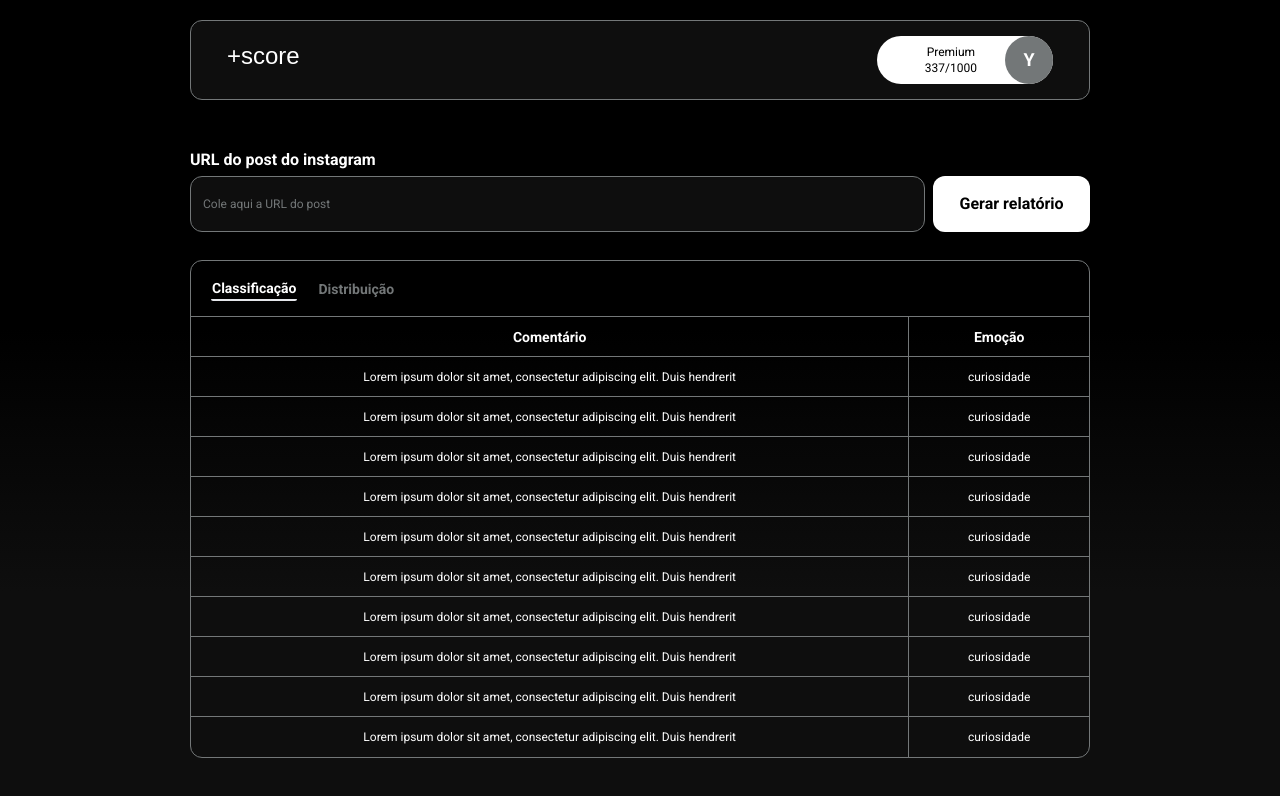
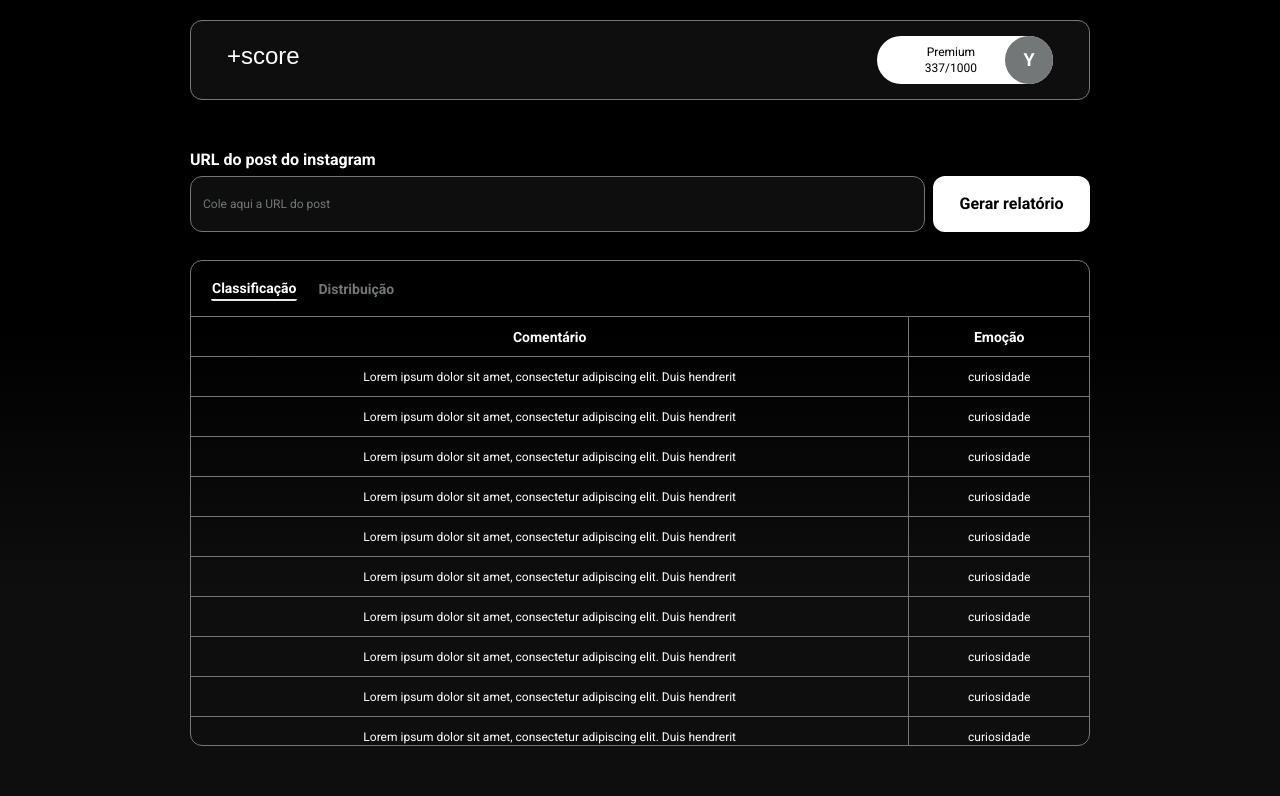
Before and after one commit to yure07/more-score, a Next.js app: page /dashboard in a window 1280 px wide. Shown: the top 796 px of the page. Built offline with nearby package versions, Linux system fonts and the light colour scheme; a web font is replaced by a local one.

Commit message:
fix layout table and change react version and install library recharts

```diff
--- a/package.json
+++ b/package.json
@@ -11,8 +11,9 @@
   "dependencies": {
     "lucide-react": "^0.453.0",
     "next": "15.0.0",
-    "react": "19.0.0-rc-65a56d0e-20241020",
-    "react-dom": "19.0.0-rc-65a56d0e-20241020"
+    "react": "^18.2.0",
+    "react-dom": "^18.2.0",
+    "recharts": "^2.13.0"
   },
   "devDependencies": {
     "@types/node": "^20",
--- a/src/app/dashboard/Tables/ClassificationsTable.tsx
+++ b/src/app/dashboard/Tables/ClassificationsTable.tsx
@@ -2,8 +2,8 @@ import { FileChartColumn } from "lucide-react"
 
 export const ClassificationTable = () => {
   return(
-    <tbody className="flex w-full h-full text-white">
-      <tr className="flex flex-col w-[65%] border-r border-[#737778] md:w-[75%] lg:w-[80%]">
+    <tbody className="flex w-full h-full text-white ">
+      <tr className="flex flex-col w-[65%] h-full border-r border-[#737778] md:w-[75%] lg:w-[80%]">
 
         {/* <td className="w-full flex flex-col text-[#737778] items-center self-center gap-4 font-bold">
           <FileChartColumn className="w-16 h-16 md:w-20 md:h-20"/>
@@ -11,7 +11,7 @@ export const ClassificationTable = () => {
         </td> */}
 
         {Array(10).fill(null).map((_, index) => (
-          <td key={index} className={`flex items-center h-10 ${index !== 9 && 'border-b border-[#737778]'} text-xs px-3`}>
+          <td key={index} className={`flex items-center min-h-10 ${index !== 9 && 'border-b border-[#737778]'} text-xs px-3`}>
             <span className="w-full truncate text-center">
             Lorem ipsum dolor sit amet, consectetur adipiscing elit. Duis hendrerit
             </span>
--- a/src/app/dashboard/Tables/DistribuitionTable.tsx
+++ b/src/app/dashboard/Tables/DistribuitionTable.tsx
@@ -4,10 +4,10 @@ export const DistribuitionTable = () => {
   return(
     <tbody className="flex w-full h-full text-white">
       <tr className="w-full flex flex-col text-[#737778] items-center self-center gap-4 font-bold">
-        <td>
+        {/* <td>
           <ChartPie className="w-16 h-16 md:w-20 md:h-20"/>
         </td>
-        <td className="text-center w-56">Carregue um post para ver a distribuição das emoções</td>
+        <td className="text-center w-56">Carregue um post para ver a distribuição das emoções</td> */}
       </tr>
     </tbody>
   )
--- a/src/app/dashboard/page.tsx
+++ b/src/app/dashboard/page.tsx
@@ -27,7 +27,7 @@ const Dashboard = () => {
             Gerar relatório
           </button>
         </form>
-        <div className="w-full h-full mt-7 rounded-xl border border-[#737778]">
+        <div className="w-full h-[80%] mt-7 rounded-xl border border-[#737778] overflow-auto">
           <table className="flex flex-col min-w-full h-full table-auto">
             <thead className='flex w-full justify-center items-center'>
               <tr className='flex items-center w-full border-b border-[#737778] h-10 text-white text-xs px-5 gap-5 md:h-14'>
@@ -49,7 +49,7 @@ const Dashboard = () => {
                 <th className="flex items-center justify-center w-[65%] h-full border-r border-[#737778] md:text-sm md:w-[75%] lg:w-[80%]">
                   {tableActive === 1 ? 'Comentário' : 'Distribuição'}
                 </th>
-                <th className="w-[35%] text-center md:text-sm md:w-[25%] lg:w-[20%]">
+                <th className="w-[35%] mx-auto text-center md:text-sm md:w-[25%] lg:w-[15%]">
                   {tableActive === 1 ? 'Emoção' : 'Legenda'}
                 </th>
               </tr>
--- a/src/app/globals.css
+++ b/src/app/globals.css
@@ -6,6 +6,27 @@
   margin: 0;
   padding: 0;
   box-sizing: border-box;
+  scrollbar-width: thin; /* Para navegadores Firefox */
+  scrollbar-color: #888 #f1f1f1;
+}
+
+*::-webkit-scrollbar {
+  width: 12px; /* Largura do scrollbar para navegadores WebKit (Chrome, Safari) */
+}
+
+*::-webkit-scrollbar-track {
+  background-color: #f1f1f1; /* Cor do track (fundo) */
+  border-radius: 10px;
+}
+
+*::-webkit-scrollbar-thumb {
+  background-color: #888; /* Cor do thumb (a parte que se move) */
+  border-radius: 10px;
+  border: 3px solid #f1f1f1; /* Espaço entre o thumb e o track */
+}
+
+*::-webkit-scrollbar-thumb:hover {
+  background-color: #555; /* Cor ao passar o mouse sobre o thumb */
 }
 
 body {
```
Also changed, not shown: 1 other file (tests, documents, lock files or other folders).
